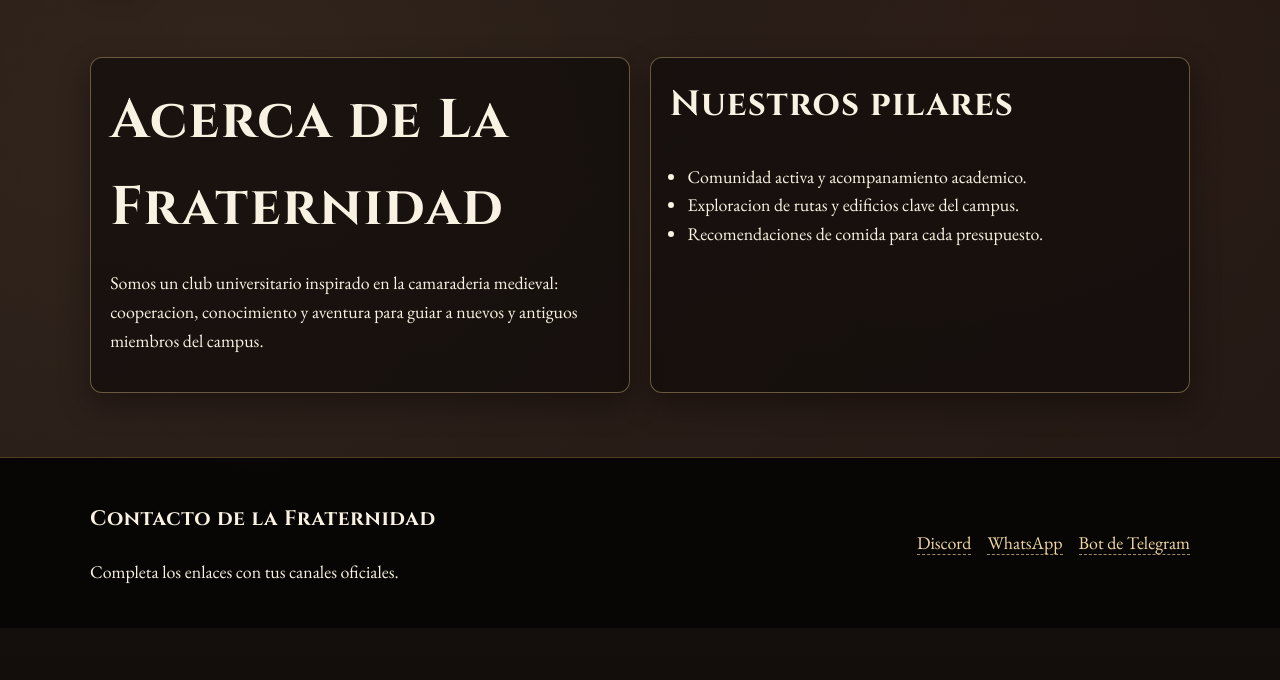
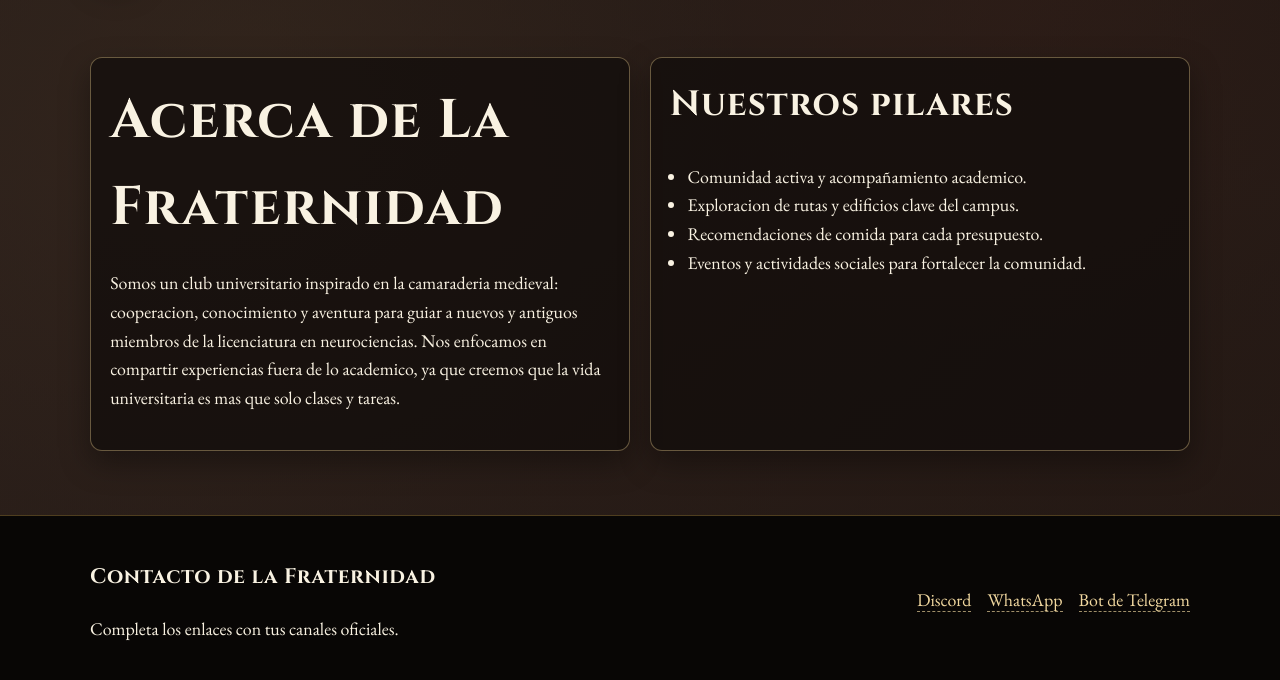
Before and after one commit to Charlyp21/fraternidad_page, a plain HTML site: page paginas/acerca.html in a window 1280 px wide. Shown: the part 88-768 px from the top of the page. Drawn offline with nearby package versions, Linux system fonts and the light colour scheme.

Commit message:
Actualizado el readme

```diff
--- a/paginas/acerca.html
+++ b/paginas/acerca.html
@@ -40,15 +40,17 @@
                     <h1>Acerca de La Fraternidad</h1>
                     <p>
                         Somos un club universitario inspirado en la camaraderia medieval: cooperacion,
-                        conocimiento y aventura para guiar a nuevos y antiguos miembros del campus.
+                        conocimiento y aventura para guiar a nuevos y antiguos miembros de la licenciatura en neurociencias.
+                        Nos enfocamos en compartir experiencias fuera de lo academico, ya que creemos que la vida universitaria es mas que solo clases y tareas.
                     </p>
                 </article>
                 <article class="card">
                     <h2>Nuestros pilares</h2>
                     <ul class="list">
-                        <li>Comunidad activa y acompanamiento academico.</li>
+                        <li>Comunidad activa y acompañamiento academico.</li>
                         <li>Exploracion de rutas y edificios clave del campus.</li>
                         <li>Recomendaciones de comida para cada presupuesto.</li>
+                        <li>Eventos y actividades sociales para fortalecer la comunidad.</li>
                     </ul>
                 </article>
             </div>
```
